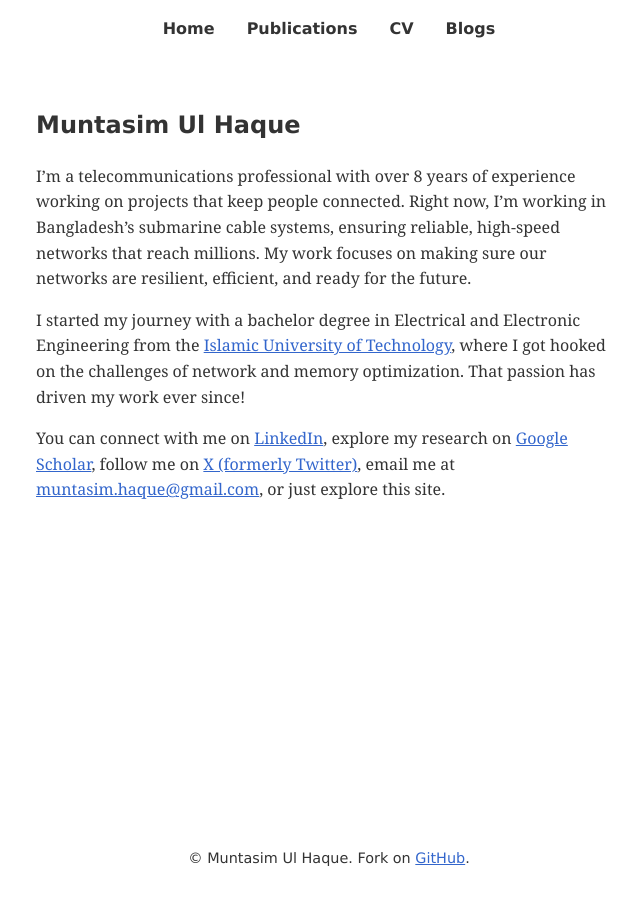
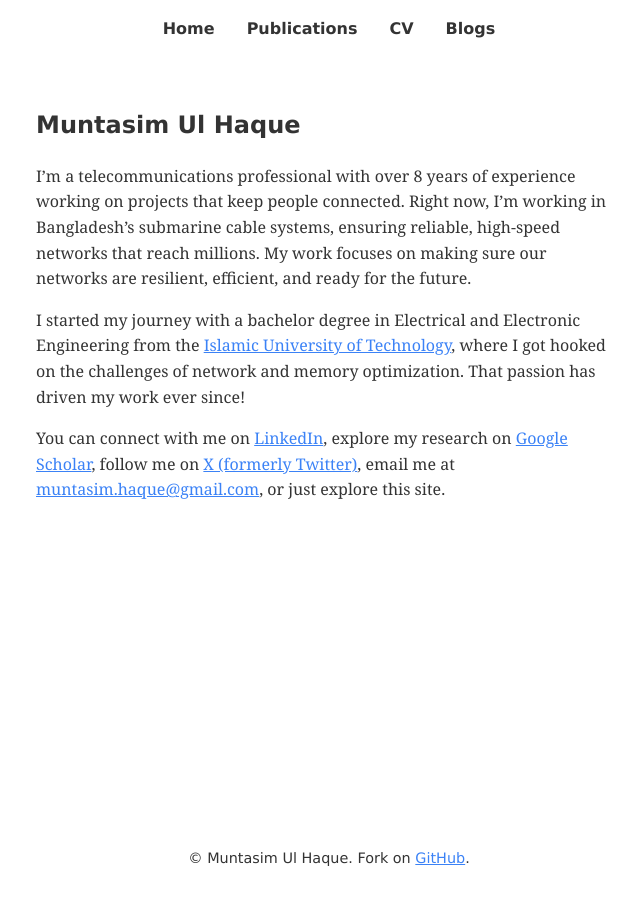
Before and after one commit to muntasimulhaque/muntasimulhaque.github.io, a Jekyll site: the page built from index.md, in a window 1280 px wide. Shown: the whole page, without its empty margins (311-951 px from the left). Built offline with Jekyll 4.4.1, drawn with Linux system fonts in a browser that asks for light colours.

Commit message:
Update main.css

```diff
--- a/assets/css/main.css
+++ b/assets/css/main.css
@@ -3,9 +3,9 @@
     --primary-color: #333333; /* Black as primary color */
     --background-color: #ffffff; /* White for background */
     --text-color: #333333; /* Black for main text */
-    --link-color: #3366cc; /* Standard blue hyperlink color */
+    --link-color: #3b82f6; /* Standard blue hyperlink color */
     --visited-link-color: #8e44ad; /* Dark purple for visited links */
-    --hover-link-color: #3366cc; /* Blue for hover links */
+    --hover-link-color: #3b82f6; /* Blue for hover links */
     --max-content-width: 650px; /* Reduced max content width for better readability */
 }
 
```
